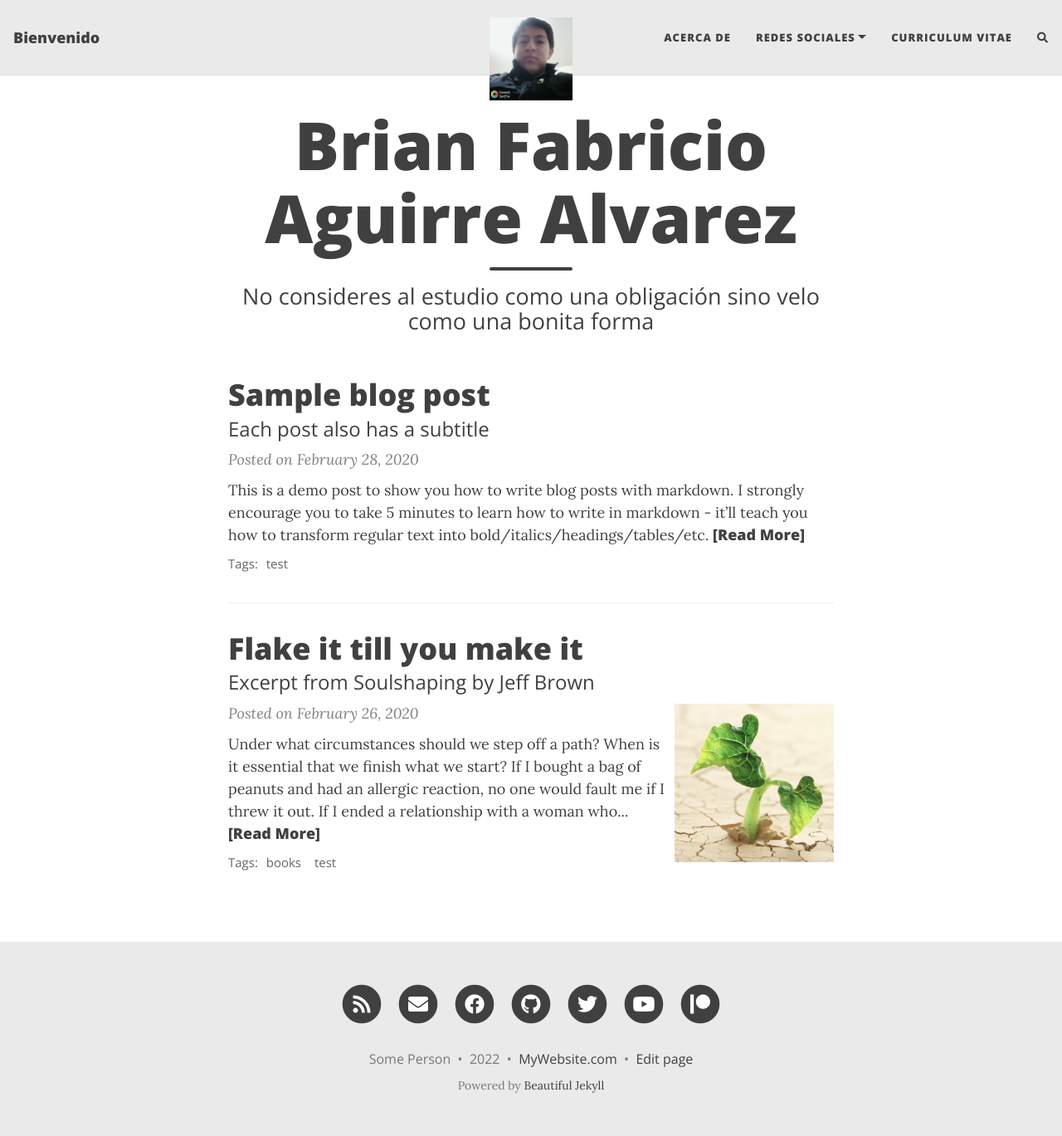
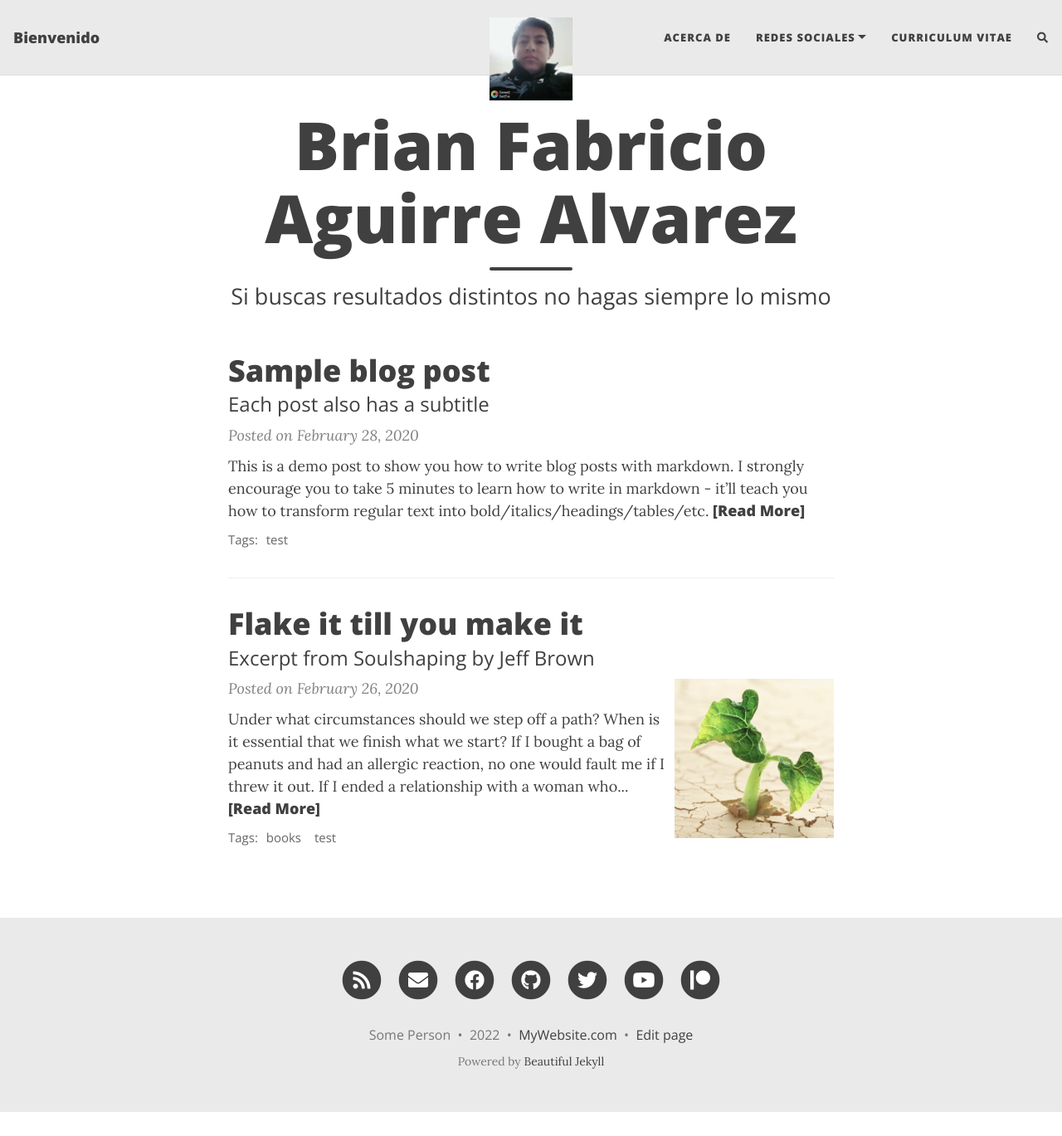
Before and after one commit to Brian27alv/Brian27alv.github.io, a Jekyll site: the page built from index.html, in a window 1280 px wide and 1369 px high. Shown: the whole window at 83% size. Built offline with Jekyll 4.4.1, drawn with Linux system fonts in a browser that asks for light colours; nearby versions of some CDN libraries; the list of posts is cut into pages by our own code; comment, search, counter and statistics services are not loaded.

Commit message:
Update index.html

```diff
--- a/index.html
+++ b/index.html
@@ -1,7 +1,7 @@
 ---
 layout: home
 title: Brian Fabricio Aguirre Alvarez
-subtitle: En esta página encontrarás información acerca de mi
-subtitle: Soy un joven chimboracence tengo 27 años , pertenezco a la Universidad Nacional de Chimborazo en la actualidad estudio en la facultad de Ciencias de la Educación Humanas y Tecnologías , donde día a día me esfuerzo por ser un futuro docente que aporte en la sociedad
-subtitle: "No consideres al estudio como una obligación sino velo como una bonita forma"
+subtitle: "En esta página encontrarás información acerca de mi"
+subtitle: "Soy un joven chimboracence tengo 27 años , pertenezco a la Universidad Nacional de Chimborazo en la actualidad estudio en la facultad de Ciencias de la Educación Humanas y Tecnologías , donde día a día me esfuerzo por ser un futuro docente que aporte en la sociedad"
+subtitle: "Si buscas resultados distintos no hagas siempre lo mismo"
 ---
```
